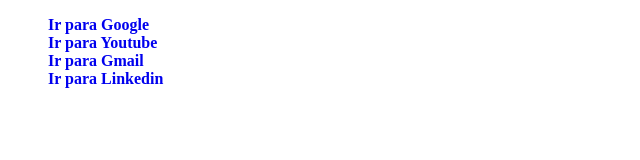
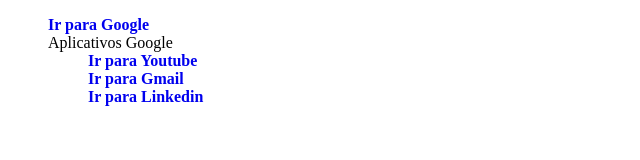
Before and after one commit to maratonou/maratonou.github.io, a plain HTML site: page testeRapido/lista.html in a window 1280 px wide. Shown: the whole page, without its empty margins (0-640 px from the left). Drawn offline with Linux system fonts and the light colour scheme.

Commit message:
Update lista.html

```diff
--- a/testeRapido/lista.html
+++ b/testeRapido/lista.html
@@ -12,6 +12,9 @@
 			text-decoration:none;
 			font-weight:bold;
 		}
+		nav ul li ul li{
+			list-style:none;
+		}
 
 
 	</style>
@@ -19,10 +22,15 @@
 		<nav>
 
 			<ul>
-				<li><a href="google.com">Ir para Google</a></li>
-				<li><a href="youtube.com">Ir para Youtube</a></li>
-				<li><a href="gmail.com">Ir para Gmail</a></li>
-				<li><a href="linkedin.com">Ir para Linkedin</a></li>
+				<li><a href="https://www.google.com.br/">Ir para Google</a></li>
+				<li>Aplicativos Google
+					<ul>
+						<li><a href="https://www.youtube.com">Ir para Youtube</a></li>
+						<li><a href="https://www.gmail.com">Ir para Gmail</a></li>
+						<li><a href="https://www.linkedin.com">Ir para Linkedin</a></li>
+					</ul>
+				</li>
+
 			</ul>
 
 
```
